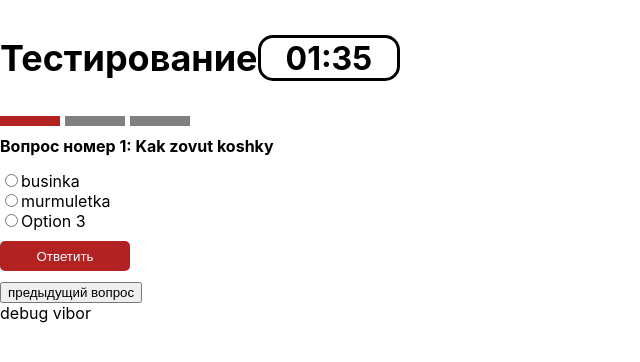
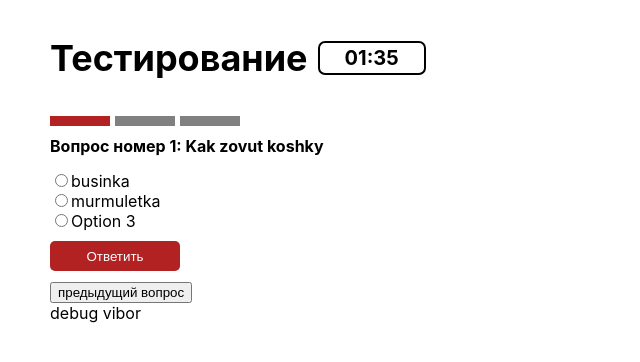
Before and after one commit to ghost75046/schoolTest, a React (Create React App) app in the folder school-test/: page / in a window 1280 px wide. Shown: the top 362 px of the page, without its empty margins (0-640 px from the left). Built offline with nearby package versions, Linux system fonts and the light colour scheme; the HTML template or start-up script is replaced by a standard one.

Commit message:
еще стайлинг

```diff
--- a/school-test/src/components/CountdownTimer.css
+++ b/school-test/src/components/CountdownTimer.css
@@ -1,10 +1,13 @@
 .timer {
-    border: solid black 3px ;
-    border-radius: 15px;
+    border: solid black 2px ;
+    border-radius: 7px;
     padding-left: 25px;
     padding-right: 25px;
-    height: 40px;
+    height: 30px;
     display: flex;
     align-items: center;
     justify-content: center;
+    margin-left: 10px;
+    font-size: 10px;
+
 }
--- a/school-test/src/pages/QuizPage.css
+++ b/school-test/src/pages/QuizPage.css
@@ -1,3 +1,7 @@
+.quizPage {
+  margin-left: 50px;
+}
+
 .testAndTimer {
   display: flex;
   align-items: center;
--- a/school-test/src/pages/QuizPage.tsx
+++ b/school-test/src/pages/QuizPage.tsx
@@ -11,7 +11,7 @@ const MainPage = () => {
 
 
     return (
-        <div>
+        <div className='quizPage'>
             <div className='testAndTimer'><p>Тестирование</p>
                 <CountdownTimer initialTime={100}/>
             </div>
```
